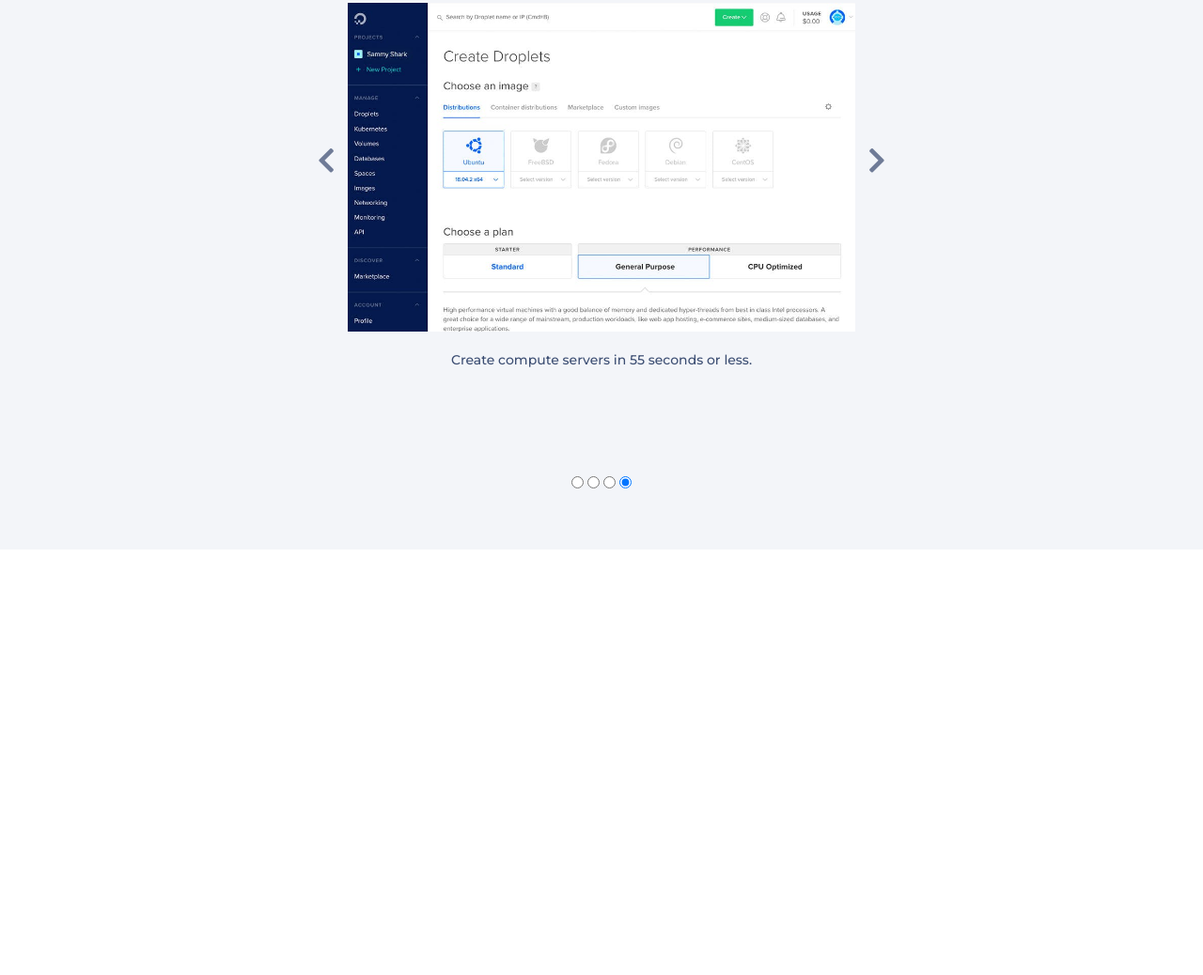
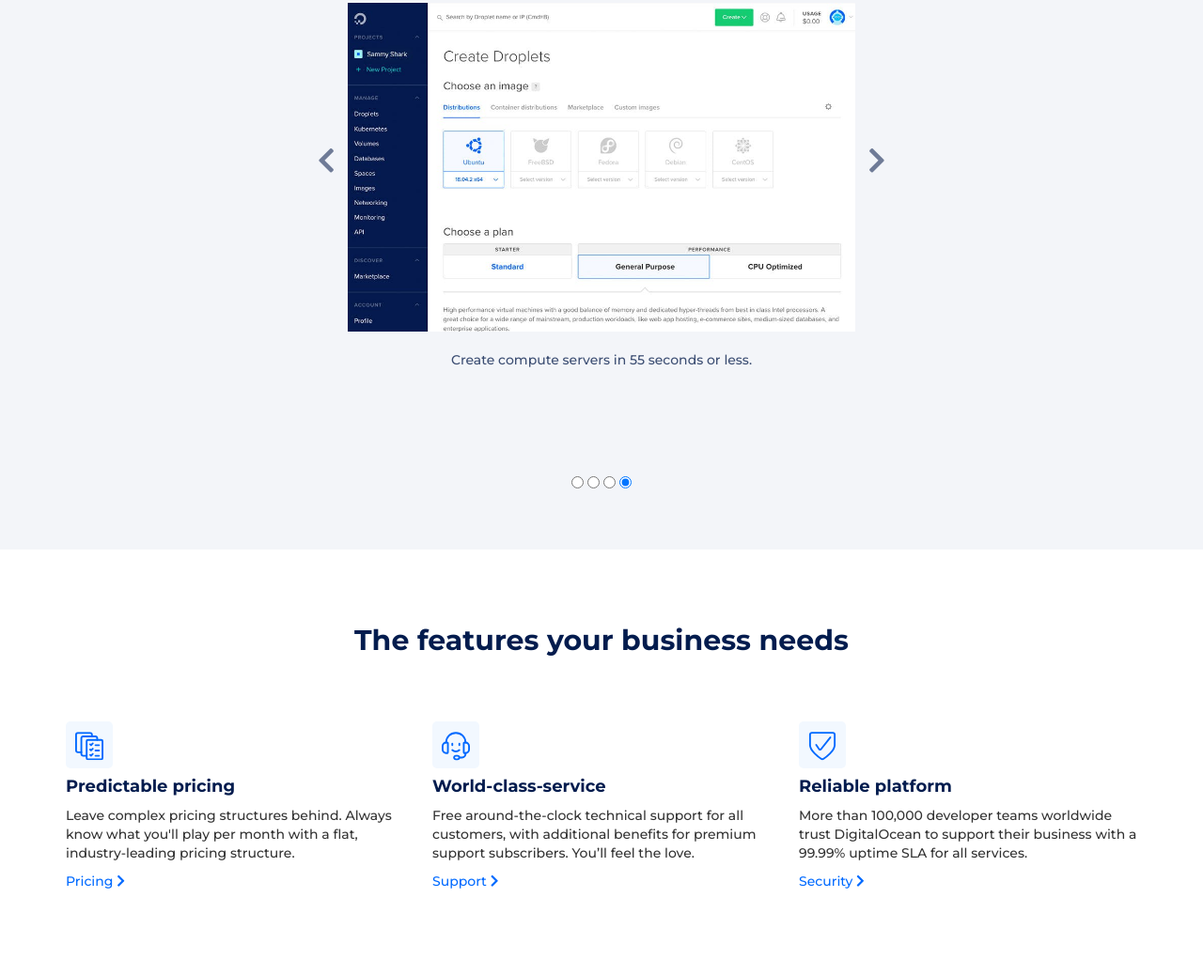
Before and after one commit to alexsircu/html-css-digitalocean, a plain HTML site: page index.html in a window 1280 px wide. Shown: the part 1609-2647 px from the top of the page at 94% size. Before the commit the page ends 2194 px from the top, so only its background shows below. Drawn offline with nearby package versions, Linux system fonts and the light colour scheme.

Commit message:
Sezione 4 del main

```diff
--- a/css/style.css
+++ b/css/style.css
@@ -227,8 +227,38 @@ p#terms_service a {
 #check_container {
   padding-bottom: 60px;
 }
+/* terza sezione della pagina */
+/* quarta sezione della pagina */
+#features {
+  background: white;
+}
+#features h2 {
+  color: #031C4E;
+  font-weight: 700;
+  padding-top: 60px;
+  padding-bottom: 20px;
+}
+.features_containers {
+  padding-bottom: 30px;
+}
+.features_containers img {
+  height: 50px;
+}
+.features_containers h4 {
+  color: #031C4E;
+  font-weight: 700;
+}
+.features_containers a {
+  color: #016aff;
+}
+.features_containers a:hover {
+  text-decoration: none;
+  color: #1633FF
+}
 
-
+#features {
+  padding-bottom: 60px;
+}
 /* parte media query della pagina */
 @media screen and (max-width: 768px) {
   #deploy_title,
@@ -274,6 +304,12 @@ p#terms_service a {
   #designed_dev_img {
     height: 300px;
   }
+
+  .features_containers {
+    padding-top: 40px;
+  }
+
+
 }
 @media screen and (min-width: 1200PX) {
   #designed_dev_img {
--- a/index.html
+++ b/index.html
@@ -177,6 +177,37 @@
       <!-- /terza sezione della pagina -->
       <!-- quarta sezione della pagina -->
       <section>
+        <div id="features">
+          <h2 class="text-center">The features your business needs</h2>
+          <div class="container">
+            <div class="row">
+              <div class="col-xs-12 col-md-4 features_containers">
+                <img src="img/predictable-pricing.svg" alt="">
+                <h4>Predictable pricing</h4>
+                <p>Leave complex pricing structures behind. Always know what you'll play per month with a flat, industry-leading pricing structure.</p>
+                <a href="#">Pricing <i class="fas fa-chevron-right"></i></a>
+
+              </div>
+              <div class="col-xs-12 col-md-4 features_containers">
+                <img src="img/world-class-service.svg" alt="">
+                <h4>World-class-service</h4>
+                <p>Free around-the-clock technical support for all customers, with additional benefits for premium support subscribers. You’ll feel the love.</p>
+                <a href="#">Support <i class="fas fa-chevron-right"></i></a>
+
+              </div>
+              <div class="col-xs-12 col-md-4 features_containers">
+                <img src="img/reliable-platform.svg" alt="">
+                <h4>Reliable platform</h4>
+                <p>More than 100,000 developer teams worldwide trust DigitalOcean to support their business with a 99.99% uptime SLA for all services.</p>
+                <a href="#">Security <i class="fas fa-chevron-right"></i></a>
+
+              </div>
+
+            </div>
+
+          </div>
+
+        </div>
 
 
       </section>
```
Also changed, not shown: img/predictable-pricing.svg (added), img/reliable-platform.svg (added), img/world-class-service.svg (added).
